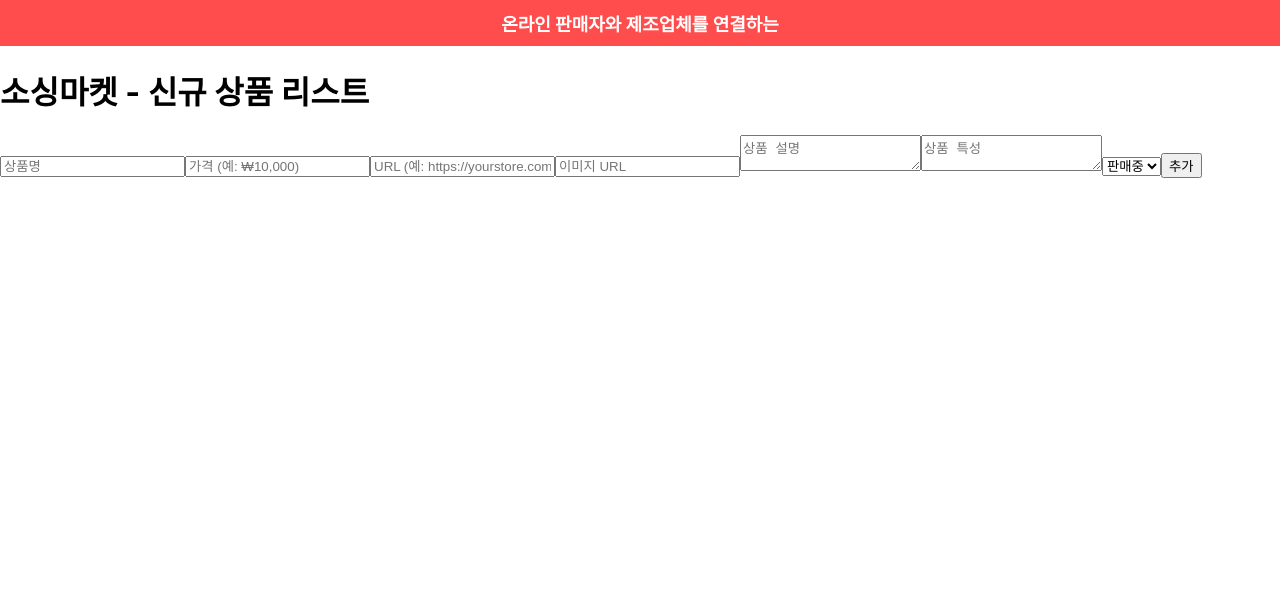
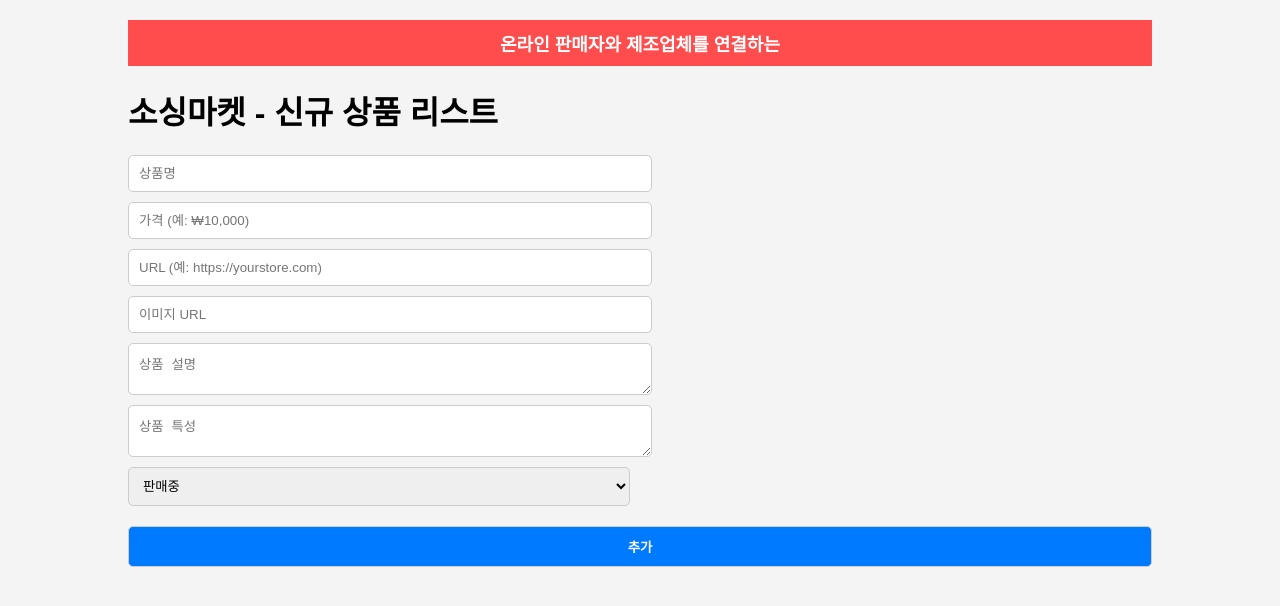
Before and after one commit to james1814eng/sourcing-market, a React (Create React App) app: page / in a window 1280 px wide. Shown: the top 606 px of the page. Built offline with nearby package versions, Linux system fonts and the light colour scheme.

Commit message:
URL 연결 오류 수정 및 스타일 개선

```diff
--- a/src/App.css
+++ b/src/App.css
@@ -1,3 +1,14 @@
+body {
+  font-family: Arial, sans-serif;
+  background-color: #f4f4f4;
+}
+
+.container {
+  width: 80%;
+  margin: auto;
+  padding: 20px;
+}
+
 .header-stripe {
   background-color: #FF4D4D;
   color: #FFFFFF;
@@ -7,3 +18,74 @@
   font-weight: bold;
   margin-bottom: 20px;
 }
+
+.product-form {
+  display: flex;
+  flex-wrap: wrap;
+  gap: 10px;
+  margin-bottom: 20px;
+}
+
+.product-form input,
+.product-form textarea,
+.product-form select,
+.product-form button {
+  width: calc(50% - 10px);
+  padding: 10px;
+  border-radius: 5px;
+  border: 1px solid #ccc;
+}
+
+.product-form button {
+  background-color: #007bff;
+  color: #ffffff;
+  font-weight: bold;
+  cursor: pointer;
+  width: 100%;
+  margin-top: 10px;
+}
+
+.product-list {
+  display: flex;
+  flex-wrap: wrap;
+  gap: 20px;
+}
+
+.product-card {
+  background-color: #ffffff;
+  border-radius: 8px;
+  padding: 20px;
+  width: calc(33.33% - 20px);
+  box-shadow: 0 2px 10px rgba(0, 0, 0, 0.1);
+  text-align: center;
+  cursor: pointer;
+  text-decoration: none;
+  color: #000;
+}
+
+.product-card img {
+  width: 100%;
+  height: 150px;
+  object-fit: cover;
+  border-radius: 8px;
+  margin-bottom: 10px;
+}
+
+.product-card h2 {
+  font-size: 20px;
+  margin-bottom: 10px;
+}
+
+.product-card p {
+  margin: 5px 0;
+}
+
+.on-sale {
+  color: #388e3c;
+  font-weight: bold;
+}
+
+.sold-out {
+  color: #e53935;
+  font-weight: bold;
+}
--- a/src/App.js
+++ b/src/App.js
@@ -55,13 +55,13 @@ function App() {
             <div className="product-list">
                 {products.map((product) => (
                     <a
-                        href={product.url}
+                        href={product.url.startsWith('http') ? product.url : `https://${product.url}`}
                         target="_blank"
                         rel="noopener noreferrer"
                         className="product-card"
                         key={product.id}
                     >
-                        <img src={product.image} alt={product.name} />
+                        {product.image && <img src={product.image} alt={product.name} />}
                         <h2>{product.name}</h2>
                         <p>{product.price}</p>
                         <p className={product.status === "품절" ? "sold-out" : "on-sale"}>{product.status}</p>
```
